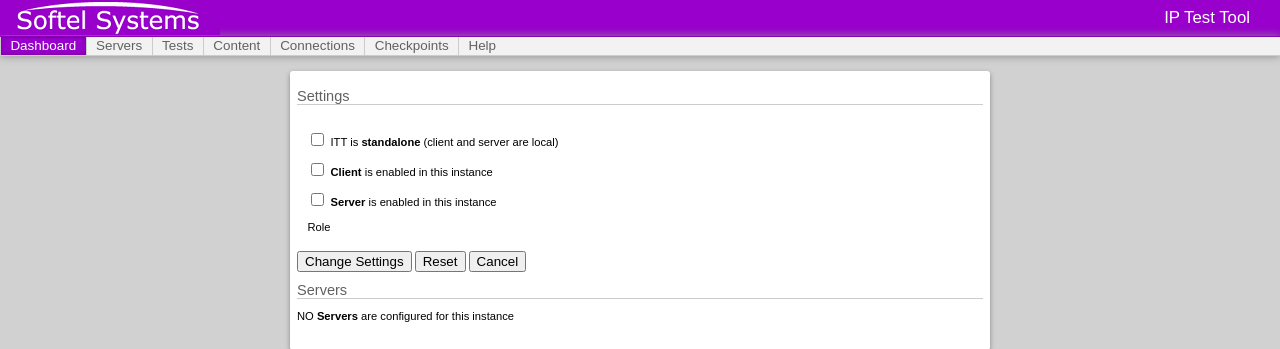
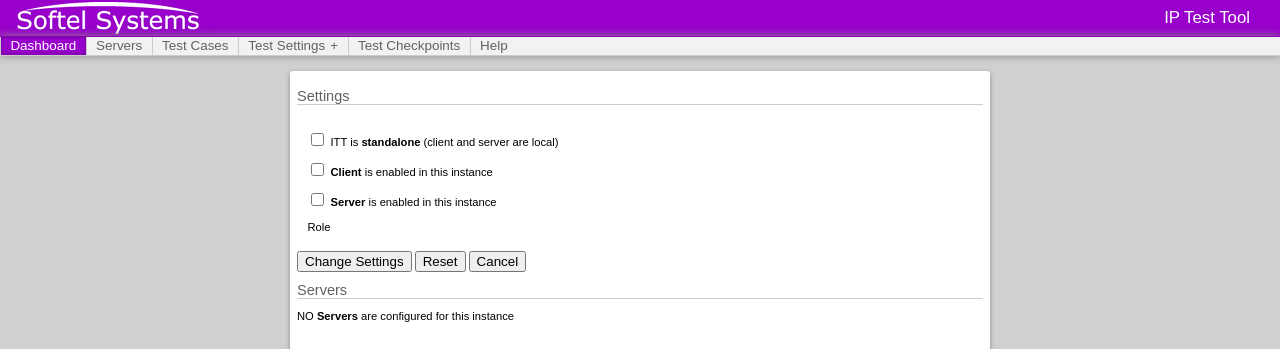
Before and after one commit to loum/itt, a Django app: template src/itt/control/templates/config/index.html in a window 1280 px wide. Shown: the top 349 px of the page. Run offline with Django 3.2, Linux system fonts and the light colour scheme; the template is opened without the code that fills it, so the values that code supplies are empty.

Commit message:
In general: * feature/us38 task/ta62 -- Group the test configuration items on the ITT   navigation bar
control/static/itt.css
* removed some commented out sections

control/static/itt_nav.css
* add support for the expandable navigation menu items

control/templates/base.html
* adjust the main navigation menu so that it produces an expandable menu
  (Test Settings menu option)

```diff
--- a/src/itt/control/static/itt.css
+++ b/src/itt/control/static/itt.css
@@ -21,12 +21,10 @@
 #wrapper {
     position: relative;
     width: 700px;
-    /*height: 450px;*/
     height: auto;
     margin: 15px auto;
     background-color: #fff;
     padding-bottom: 10px;
-    /*border: thin solid #ccc;*/
     border-radius: 3px;
     box-shadow: 0px 2px 5px #888;
 }
@@ -35,7 +33,6 @@
     padding: 1%;
     margin-left: auto;
     margin-right: auto;
-    /*border: thin solid #ccc;*/
 }
 #content fieldset {
     border: 0;
--- a/src/itt/control/static/itt_nav.css
+++ b/src/itt/control/static/itt_nav.css
@@ -1,4 +1,6 @@
 #nav {
+    position: relative;
+    z-index: 1;
     font-size: 1.2em;
     margin-left: auto;
     margin-right: auto;
@@ -13,6 +15,10 @@
     padding: 0;
     list-style: none;
     float: left;
+}
+#nav ul ul {
+    display: none;
+    position: absolute;
 }
 #nav ul li {
     float: left;
@@ -29,6 +35,8 @@
 }
 #config #mainNav .config a,
 #servers #mainNav .servers a,
+#testcases #mainNav .testcases a,
+#testsettings #mainNav .testsettings a,
 #testconfig #mainNav .testconfig a,
 #testcontent #mainNav .testcontent a,
 #testconnection #mainNav .testconnection a,
@@ -36,10 +44,19 @@
     background-color: #9900cc;
     color: #fff;
     cursor: default;
-    /*box-shadow: 0px 5px 8px #888;*/
     box-shadow:
-        /*0 1px 2px #888,         bottom external highlight*/
-        /*0 -1px 1px #666,        top external shadow*/
         inset 0 -1px 5px rgba(92,0,122,0.5),   /*bottom internal shadow*/
         inset 0 1px 1px rgba(122,0,163,0.8);
 }
+#nav li:hover > ul {
+    display: block;
+    background: #f2f2f2;
+}
+#nav li:hover > ul a {
+    border-style: none;
+    width: 10em;
+}
+#nav ul li.expandable > a:after {
+      content: '+';
+      margin-left: 5px;
+}
--- a/src/itt/control/templates/base.html
+++ b/src/itt/control/templates/base.html
@@ -19,13 +19,22 @@
     <ul id="mainNav">
         <li class="config"><a href="/config">Dashboard</a></li>
         <li class="servers"><a href="/server">Servers</a></li>
-        <li class="testconfig"><a href="/testconfig">Tests</a></li>
-        <li class="testcontent"><a href="/testcontent">Content</a></li>
-        <li class="testconnection">
-            <a href="/testconnection">Connections</a>
+        <li class="testcases"><a href="#">Test Cases</a></li>
+        <li class="expandable"><a>Test Settings</a>
+            <ul>
+                <li class="testconfig">
+                    <a href="/testconfig">Test Configurations</a>
+                </li><br>
+                <li class="testcontent">
+                    <a href="/testcontent">Test Content</a>
+                </li><br>
+                <li class="testconnection">
+                    <a href="/testconnection">Test Connections</a>
+                </li><br>
+            </ul>
+        <li class="testcheckpoint">
+            <a href="/testcheckpoint">Test Checkpoints</a>
         </li>
-        <li class="testcheckpoint">
-            <a href="/testcheckpoint">Checkpoints</a>
         </li>
         <li><a href="/docs">Help</a></li>
     </ul>
```
